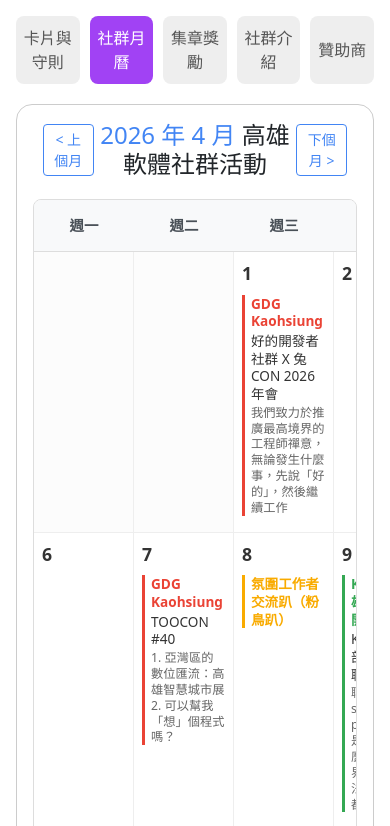
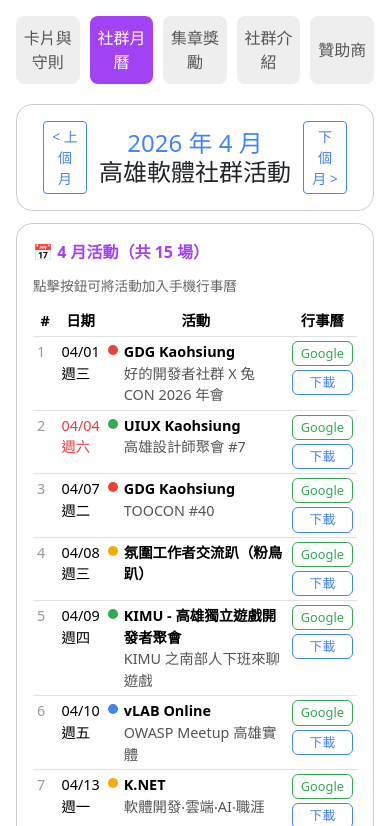
Before and after one commit to gdg-kh/CommunityCardOrg, a website: page 2026/calendar.html in a window 390 px wide. Shown: the top 826 px of the page. Drawn offline with Linux system fonts and the light colour scheme.

Commit message:
feat: 優化社群月曆手機版排版與行事曆欄位顯示
- 手機版條列改顯示在月曆上方，桌機維持月曆在上
- 導覽標題列（上下月按鈕）獨立置頂，不受排版順序影響
- 手機版標題換行顯示年月與活動名稱，並防止活動名稱斷字
- 手機版導覽按鈕增加內距與間距
- 手機版「加入行事曆」欄標題縮短為「行事曆」
- 修正行事曆欄 Google 按鈕跑版問題
- 表格標題列置中對齊

```diff
--- a/2026/calendar.html
+++ b/2026/calendar.html
@@ -103,6 +103,10 @@
             white-space: nowrap;
         }
 
+        #event-list-card thead th {
+            text-align: center;
+        }
+
         @media (max-width: 576px) {
             #event-list-card th.col-weekday,
             #event-list-card td.col-weekday {
@@ -118,11 +122,55 @@
                 flex-direction: column;
                 gap: 4px;
             }
+
+            /* 讓 #、日期、行事曆欄依內容自動收縮，活動欄填滿剩餘空間 */
+            #event-list-card th:nth-child(1),
+            #event-list-card td:nth-child(1),
+            #event-list-card th:nth-child(2),
+            #event-list-card td:nth-child(2),
+            #event-list-card th:last-child,
+            #event-list-card td:last-child {
+                width: 1%;
+                white-space: nowrap;
+            }
         }
 
         @media (min-width: 577px) {
             #event-list-card .weekday-mobile {
                 display: none;
+            }
+
+            .title-break {
+                display: none;
+            }
+        }
+
+        /* 版面排序：桌機月曆上條列下，手機條列上月曆下 */
+        #calendar-layout {
+            display: flex;
+            flex-direction: column;
+        }
+
+        #calendar-layout > .card:first-child {
+            order: 1;
+        }
+
+        #event-list-card {
+            order: 2;
+        }
+
+        @media (max-width: 576px) {
+            #calendar-layout > .card:first-child {
+                order: 2;
+            }
+
+            #event-list-card {
+                order: 1;
+            }
+
+            #calendar-nav .d-flex {
+                padding: 12px 16px;
+                gap: 12px;
             }
         }
     </style>
@@ -157,15 +205,19 @@
             </li>
         </ul>
 
-        <div class="card" style="margin-bottom: 24px;">
-            <div class="d-flex justify-content-between align-items-center" style="margin-bottom: 20px; padding: 0 10px;">
+        <div id="calendar-nav" class="card" style="margin-bottom: 12px;">
+            <div class="d-flex justify-content-between align-items-center" style="padding: 0 10px;">
                 <button id="prev-month" class="btn btn-outline-secondary btn-sm">&lt; 上個月</button>
                 <h2 class="title mb-0" style="margin: 0; font-size: 1.5rem;">
-                    <span id="calendar-title-date" class="specialColor"></span> 高雄軟體社群活動
+                    <span id="calendar-title-date" class="specialColor"></span><br class="title-break"> <span
+                        style="white-space: nowrap;">高雄軟體社群活動</span>
                 </h2>
                 <button id="next-month" class="btn btn-outline-secondary btn-sm">下個月 &gt;</button>
             </div>
+        </div>
 
+        <div id="calendar-layout">
+            <div class="card" style="margin-bottom: 24px;">
             <div id="calendar-root" class="calendar-container">
                 <!-- Calendar will be rendered here -->
                 <div class="text-center p-3">載入活動中...</div>
@@ -382,7 +434,7 @@
                         let html = `<div class="list-header">📅 ${currentMonth + 1} 月活動（共 ${monthEvents.length} 場）</div>`;
                         html += '<p style="font-size:0.85rem;color:#666;margin-bottom:10px;">點擊按鈕可將活動加入手機行事曆</p>';
                         html += '<div class="table-responsive"><table class="table table-sm table-hover mb-0">';
-                        html += '<thead><tr><th>#</th><th>日期</th><th class="col-weekday">星期</th><th>活動</th><th>加入行事曆</th></tr></thead>';
+                        html += '<thead><tr><th>#</th><th>日期</th><th class="col-weekday">星期</th><th>活動</th><th><span class="d-none d-sm-inline">加入</span>行事曆</th></tr></thead>';
                         html += '<tbody>';
                         monthEvents.forEach((event, i) => {
                             const [y, m, d] = event.date.split('-');
@@ -422,6 +474,7 @@
                 <div class="text-center p-3 text-muted">載入活動中...</div>
             </div>
         </div>
+        </div><!-- /#calendar-layout -->
     </div>
 </body>
 </html>
```
